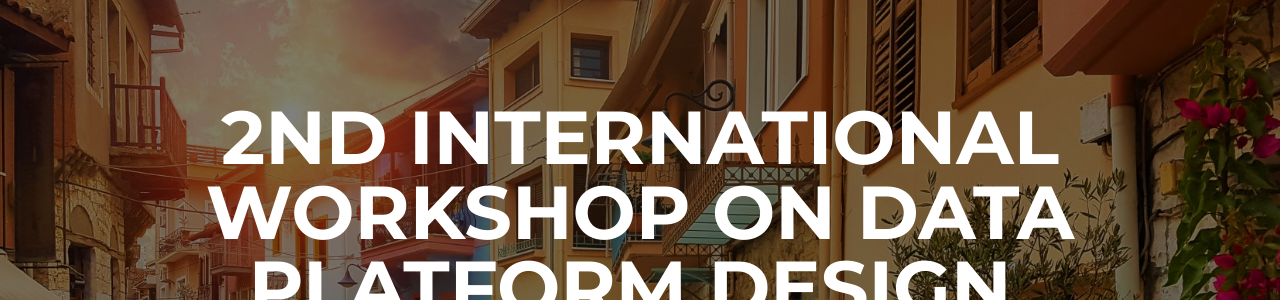
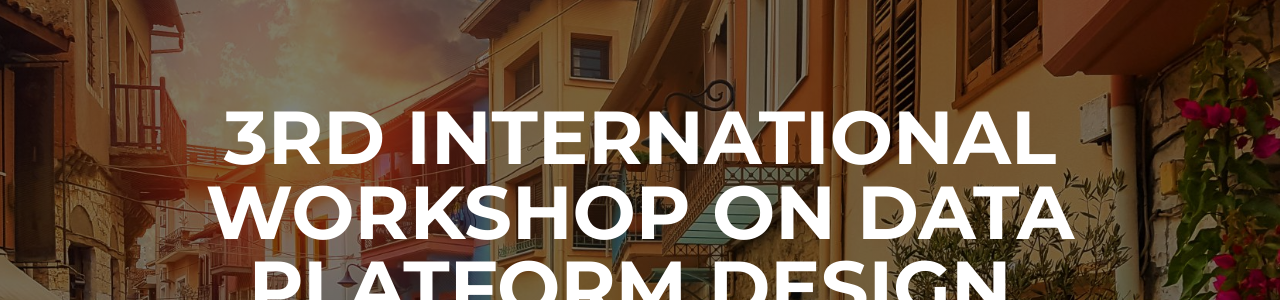
Before and after one commit to big-unibo/dataplat2024, a Jekyll site: the page built from index.html, in a window 1280 px wide and 900 px high. Shown: the part 150-450 px from the top of the window. Built offline with Jekyll 4.4.1, drawn with Linux system fonts in a browser that asks for light colours; some web fonts are replaced; some of the changed text lies outside the part shown.

Commit message:
cleaning

```diff
--- a/_includes/header.html
+++ b/_includes/header.html
@@ -44,7 +44,7 @@
     <header>
         <div class="container">
             <div class="intro-text">
-                <div class="intro-heading">2nd International Workshop on Data Platform Design, Management, and Optimization</div>
+                <div class="intro-heading">3rd International Workshop on Data Platform Design, Management, and Optimization</div>
                 <div class="intro-lead-in">Co-located with <a href="http://ICDEicdt2024.cs.uoi.gr/">ICDE 2024</a></div>
                 <div id="head-fgcs" class="intro-lead-in">Special Issue invitation to <a href="https://www.springer.com/journal/10796">Information System Frontiers (IF 5.261)</a> for best papers</div>
             </div>
```
